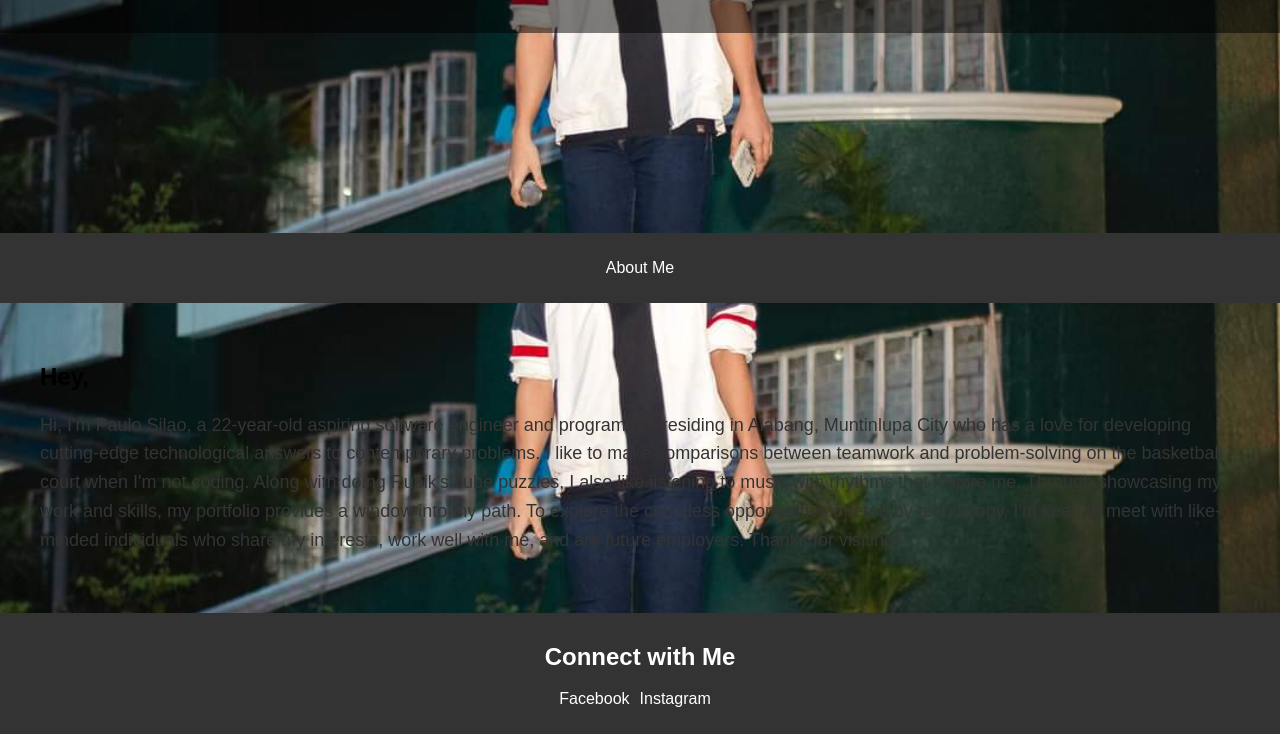
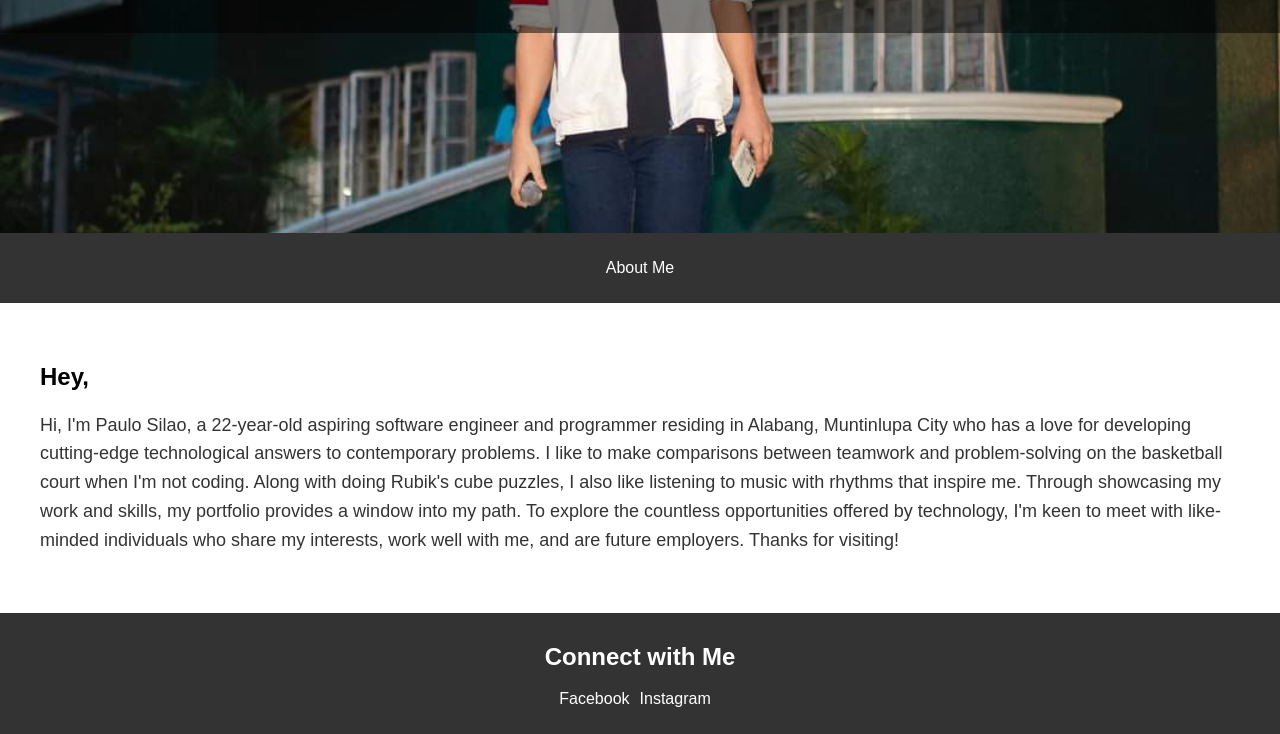
Before and after one commit to im-pau/Paulo.Silao.github.io, a plain HTML site: page index.html in a window 1280 px wide. Shown: the part 321-1055 px from the top of the page. Drawn offline with Linux system fonts and the light colour scheme.

Commit message:
Update styles.css

```diff
--- a/styles.css
+++ b/styles.css
@@ -22,7 +22,6 @@ header {
 }
 .about-section {
     padding: 40px;
-    background-image: url(me.jpg);
     background-size: cover;
     background-position: center;
 
```
